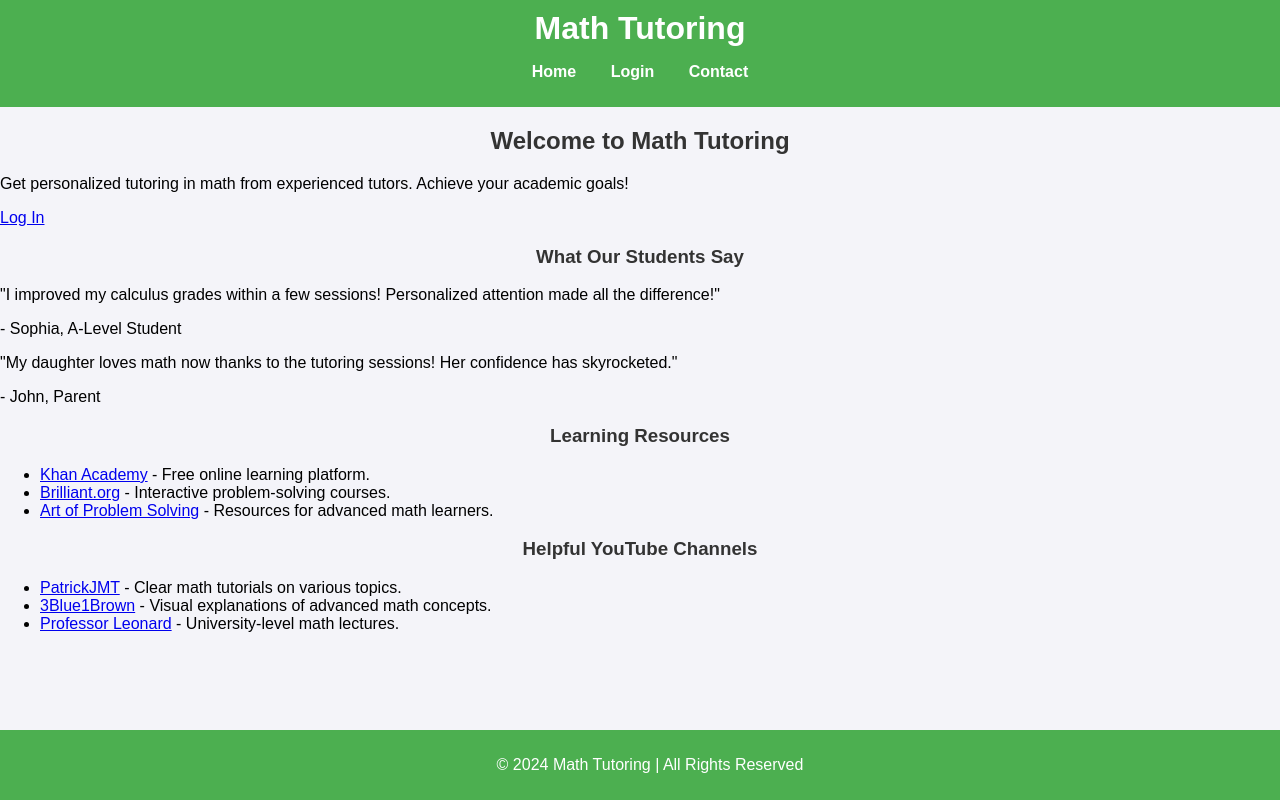
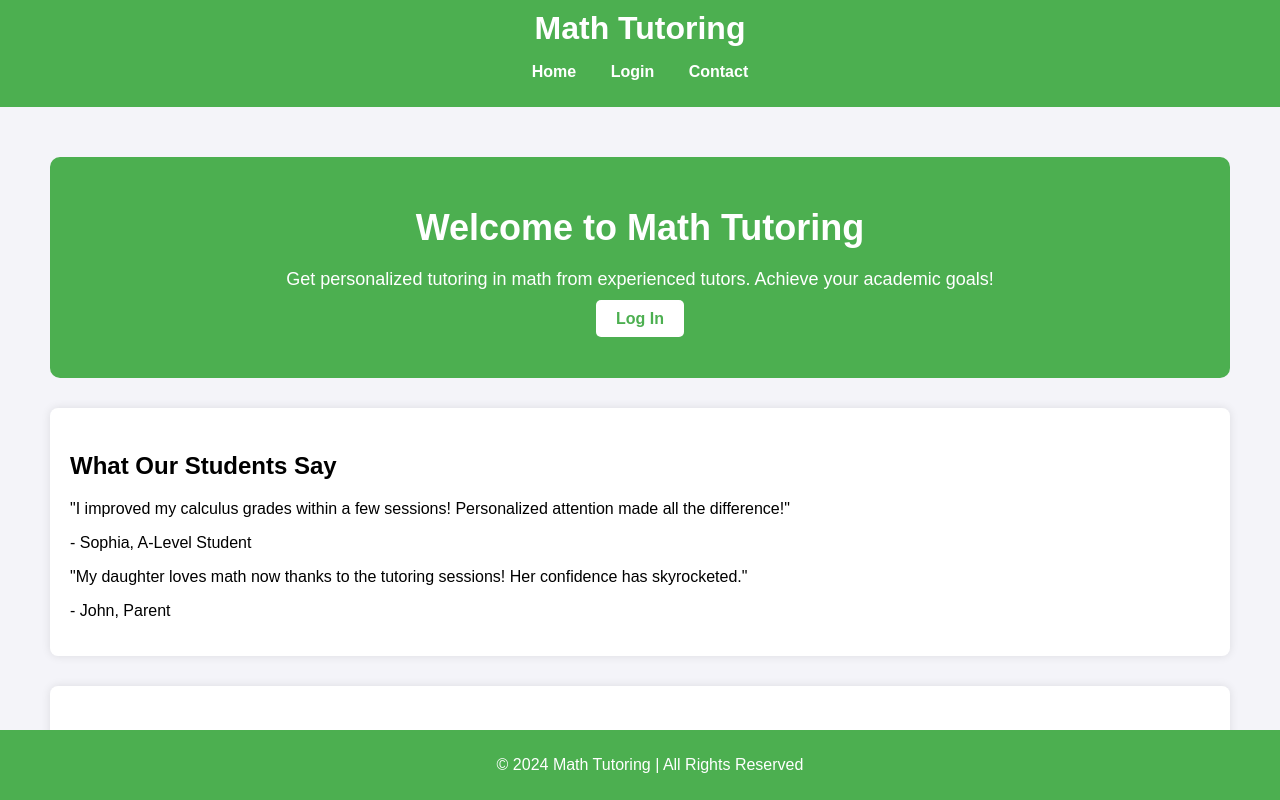
Before and after one commit to henri-aims/Math-tutoring, a plain HTML site: page index.html in a window 1280 px wide. Shown: the top 800 px of the page. Drawn offline with Linux system fonts and the light colour scheme.

Commit message:
Update styles.css

```diff
--- a/styles.css
+++ b/styles.css
@@ -45,63 +45,69 @@ footer {
 }
 
 /* Main Content Styles */
-.main, .login-container, .contact-container {
-    max-width: 800px;
-    margin: 50px auto;
+main {
+    margin: 50px;
+}
+
+.hero {
+    text-align: center;
+    background-color: #4CAF50;
+    color: white;
+    padding: 50px 20px;
+    border-radius: 10px;
+}
+
+.hero h2 {
+    margin: 0;
+    font-size: 36px;
+}
+
+.hero p {
+    font-size: 18px;
+    margin: 20px 0;
+}
+
+.btn {
+    background-color: #fff;
+    color: #4CAF50;
+    padding: 10px 20px;
+    text-decoration: none;
+    font-weight: bold;
+    border-radius: 5px;
+}
+
+.testimonials, .resources, .youtube-channels {
+    margin-top: 30px;
+    background-color: white;
     padding: 20px;
-    background-color: white;
     box-shadow: 0 0 10px rgba(0, 0, 0, 0.1);
     border-radius: 8px;
 }
 
-h2, h3 {
-    text-align: center;
-    color: #333;
+.testimonial {
+    margin-bottom: 15px;
 }
 
-label {
-    display: block;
-    margin-bottom: 5px;
+.testimonials h3, .resources h3, .youtube-channels h3 {
+    font-size: 24px;
+    margin-bottom: 20px;
 }
 
-input, textarea {
-    width: 100%;
-    padding: 10px;
-    margin-bottom: 15px;
-    border: 1px solid #ccc;
-    border-radius: 5px;
+.resources ul, .youtube-channels ul {
+    list-style: none;
+    padding: 0;
 }
 
-button {
-    width: 100%;
-    padding: 10px;
-    background-color: #4CAF50;
-    color: white;
-    border: none;
-    border-radius: 5px;
-    cursor: pointer;
-}
-
-button:hover {
-    background-color: #45a049;
-}
-
-.error-message {
-    color: red;
-    text-align: center;
-}
-
-.features ul {
-    list-style: none;
-    padding: 0;
-    text-align: center;
-}
-
-.features ul li {
+.resources ul li, .youtube-channels ul li {
     margin: 10px 0;
 }
 
-#contact-info {
-    margin-top: 30px;
-    text-align: center;
+.resources ul li a, .youtube-channels ul li a {
+    text-decoration: none;
+    color: #4CAF50;
+    font-weight: bold;
 }
+
+.resources ul li a:hover, .youtube-channels ul li a:hover {
+    text-decoration: underline;
+}
```
